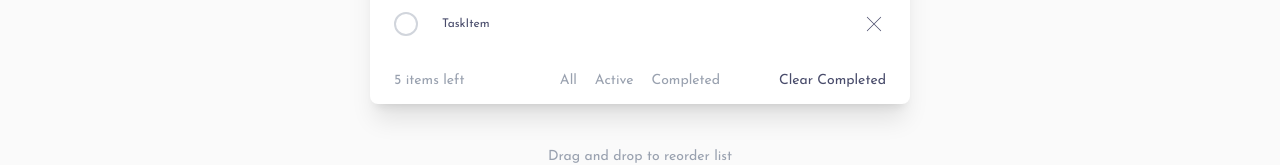
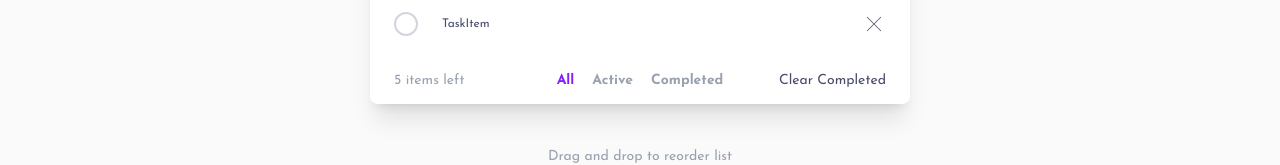
Before and after one commit to WagnerReis/todo-app-challenge, a Next.js app: page / in a window 1280 px wide. Shown: the part 554-719 px from the top of the page. Built offline with nearby package versions, Linux system fonts and the light colour scheme.

Commit message:
feat(navbar): add status selection functionality

```diff
--- a/package.json
+++ b/package.json
@@ -10,6 +10,7 @@
   },
   "dependencies": {
     "@phosphor-icons/react": "^2.1.7",
+    "clsx": "^2.1.1",
     "next": "15.3.2",
     "next-themes": "^0.4.6",
     "postcss": "^8.5.3",
--- a/src/components/navbar-status.tsx
+++ b/src/components/navbar-status.tsx
@@ -1,16 +1,34 @@
 "use client";
 import { useIsMobile } from "@/hooks/use-mobile";
+import { useState } from "react";
 
-const statusOptions = ["All", "Active", "Completed"];
+type StatusType = "All" | "Active" | "Completed";
+
+const statusOptions: StatusType[] = ["All", "Active", "Completed"];
 
 const baseClass =
-  "text-[14px] text-gray-400 dark:text-gray-400 hover:text-gray-800 dark:hover:text-gray-300 active:text-blue-600 dark:active:text-blue-600 cursor-custom";
+  "text-[14px] text-gray-400 dark:text-gray-400 hover:text-gray-800 dark:hover:text-gray-300 cursor-custom font-bold";
 
-function NavItem({ label }: { label: string }) {
-  return <span className={baseClass}>{label}</span>;
+interface NavItemProps {
+  label: StatusType;
+  selected: StatusType;
+  onClick: () => void;
+}
+
+function NavItem({ label, onClick, selected }: NavItemProps) {
+  console.log("la");
+  return (
+    <button
+      className={`${baseClass} ${selected === label ? "text-violet-600 dark:text-violet-600" : ""}`}
+      onClick={onClick}
+    >
+      {label}
+    </button>
+  );
 }
 
 export function NavbarStatus() {
+  const [selected, setIsSelected] = useState<StatusType>("All");
   const isMobile = useIsMobile();
 
   const mobileBaseClass = isMobile ? "bg-muted-background mt-4 rounded-lg" : "";
@@ -20,7 +38,12 @@ export function NavbarStatus() {
       className={`w-full h-12 flex gap-[18px] justify-center items-center ${mobileBaseClass}`}
     >
       {statusOptions.map((status) => (
-        <NavItem key={status} label={status} />
+        <NavItem
+          key={status}
+          label={status}
+          selected={selected}
+          onClick={() => setIsSelected(status)}
+        />
       ))}
     </nav>
   );
```
Also changed, not shown: 1 other file (tests, documents, lock files or other folders).
